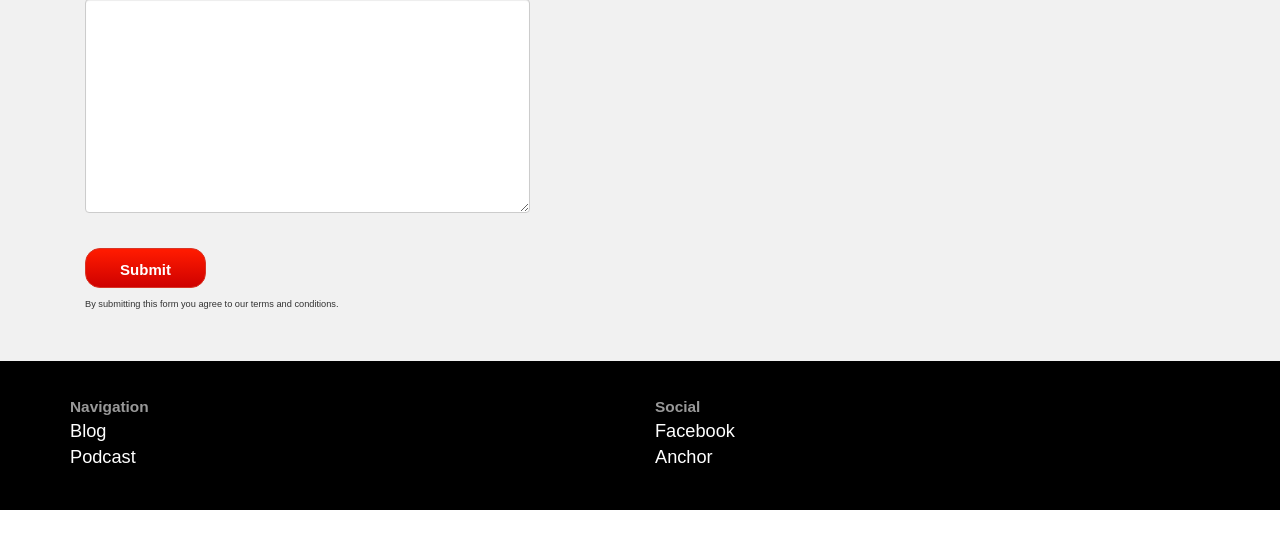
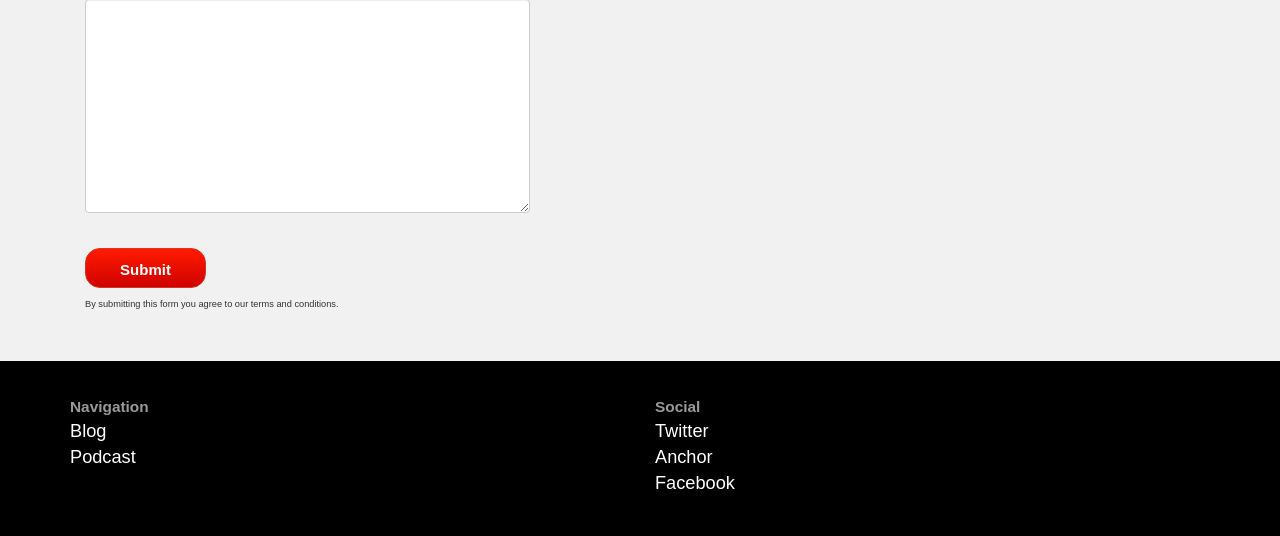
Before and after one commit to yelluw/amy, a Django app: page / in a window 1280 px wide. Shown: the part 1334-1870 px from the top of the page. Before the commit the page ends 1844 px from the top, so only its background shows below. Run offline with Django 3.2, Linux system fonts and the light colour scheme; some libraries are stand-ins or nearby versions; some web fonts are replaced.

Commit message:
Added twitter lonk to footer

```diff
--- a/cms/templates/footer.html
+++ b/cms/templates/footer.html
@@ -21,8 +21,9 @@
             <div class="col-lg-6 col-md-6 col-sm-6 right-column">
               <ul class="list-unstyled">
                 <li class="list-title">Social</li>
+                <li class="list-item"><a href="https://twitter.com/yelluwmedia">Twitter</a></li>
+                <li class="list-item"><a href="https://anchor.fm/yelluw">Anchor</a></li>
                 <li class="list-item"><a href="https://www.facebook.com/Yelluw-309813039405490/">Facebook</a></li>
-                <li class="list-item"><a href="https://anchor.fm/yelluw">Anchor</a></li>
 
               </ul>
             <!-- end right column -->
```
